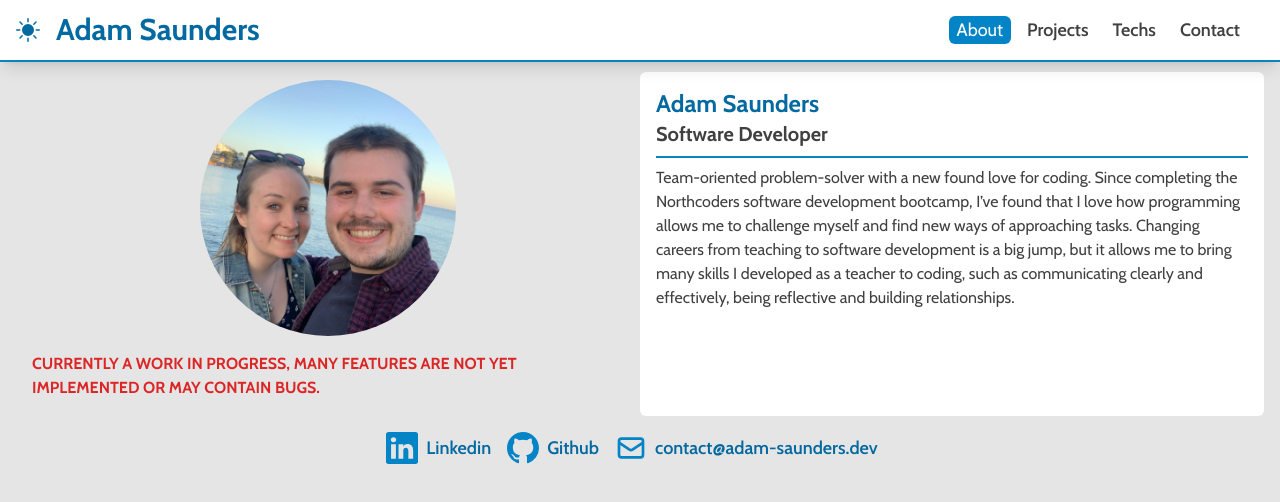
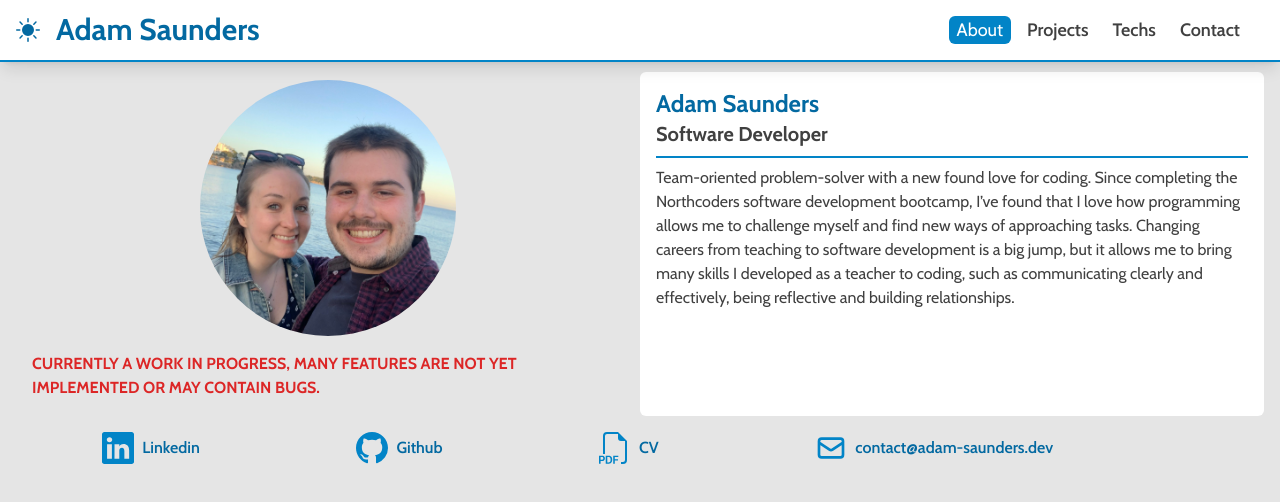
Before and after one commit to AdamSaunders26/as-portfolio, a Next.js app: page / in a window 1280 px wide. Shown: the top 502 px of the page. Built offline with nearby package versions, Linux system fonts and the light colour scheme.

Commit message:
add cv button to socials

```diff
--- a/app/Components/Socials.tsx
+++ b/app/Components/Socials.tsx
@@ -1,19 +1,21 @@
-import { BsGithub, BsLinkedin } from "react-icons/bs";
+import { BsGithub, BsLinkedin, BsFiletypePdf } from "react-icons/bs";
 import { HiOutlineMail } from "react-icons/hi";
 
-export default function Socials({
-  horizontal = false,
-}: {
+interface Props {
   horizontal?: boolean;
-}) {
-  const logoClass = "flex items-center mt-2 sm:mt-4  sm:w-max";
+  cv?: boolean;
+}
+
+export default function Socials({ horizontal = false, cv = false }: Props) {
   const listClass =
-    "mx-4 my-2 sm:mx-0  flex justify-between   text-sky-700 dark:text-sky-500 font-semibold text-lg";
+    "mx-4 my-2 sm:mx-0  flex flex-wrap  justify-center gap-2   text-sky-700 dark:text-sky-500 font-semibold text-lg";
+  const logoClass =
+    "flex items-center mt-2  text-sm sm:text-base sm:mt-4 sm:ml-4 sm:w-max";
   return (
     <ul
       className={
         horizontal
-          ? listClass + " sm:flex-row sm:justify-center sm:gap-4 sm:col-span-2"
+          ? listClass + " sm:flex-row sm:justify-around sm:gap-0 sm:col-span-2"
           : listClass + " sm:flex-col "
       }
     >
@@ -35,6 +37,13 @@ export default function Socials({
           <BsGithub className="w-8 h-8 mr-2 text-sky-600" /> Github
         </a>
       </li>
+      {cv ? (
+        <li>
+          <a className={logoClass} target="_blank" href="AdamSaunders-CV.pdf">
+            <BsFiletypePdf className="w-8 h-8 mr-2 text-sky-600" /> CV
+          </a>
+        </li>
+      ) : null}
       <li>
         <a
           className={logoClass + " hidden sm:flex"}
@@ -47,7 +56,7 @@ export default function Socials({
       </li>
       <li>
         <a
-          className={logoClass + " sm:hidden "}
+          className={logoClass + " sm:hidden"}
           target="_blank"
           href="mailto:contact@adam-saunders.dev"
         >
--- a/app/page.tsx
+++ b/app/page.tsx
@@ -9,7 +9,6 @@ export default function Home() {
     <main className=" mx-4  mt-24 sm:mt-16 grid grid-cols-1 items-center  sm:grid-cols-2">
       <div className="flex flex-col mb-2  mx-4">
         <Image
-          // className="rounded-full  w-auto 0 my-4 sm:max-h-[36rem] place-self-center object-contain"
           className="rounded-full  w-64 h-64 0 my-4 sm:max-h-[36rem] place-self-center object-cover"
           src={profilePic}
           priority={true}
@@ -39,7 +38,7 @@ export default function Home() {
           effectively, being reflective and building relationships.
         </p>
       </article>
-      <Socials horizontal={true} />
+      <Socials horizontal={true} cv={true} />
     </main>
   );
 }
```
Also changed, not shown: 2 other files (tests, documents, lock files or other folders).
